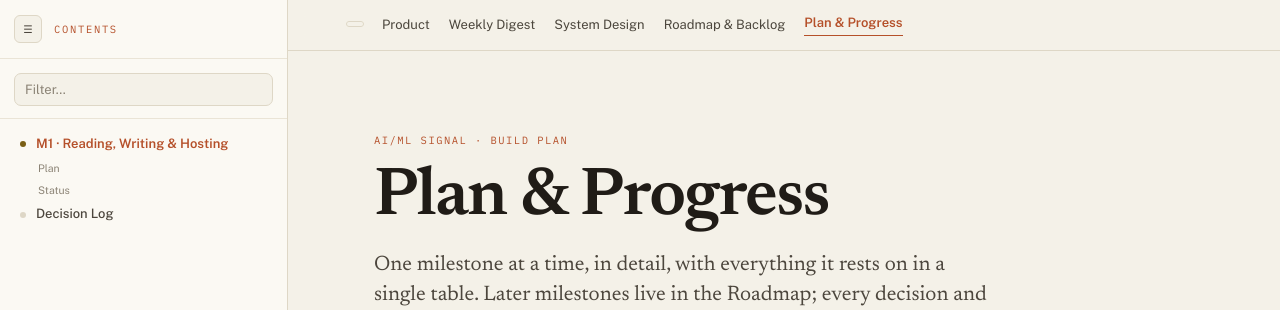
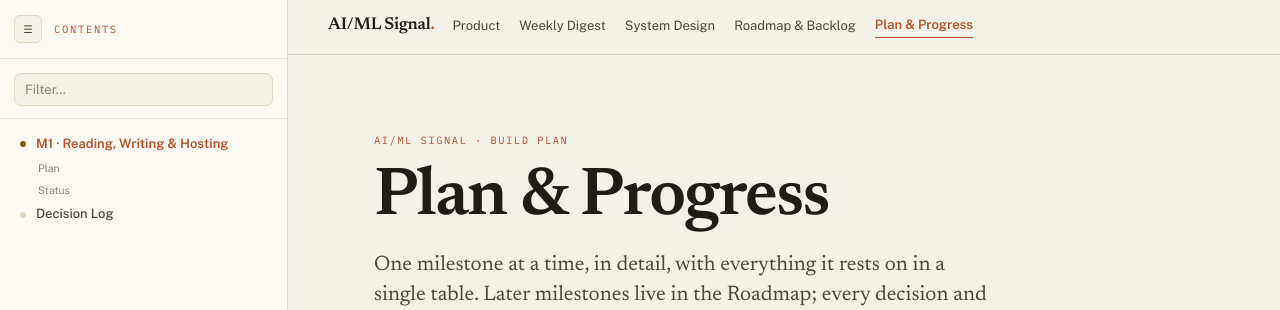
Before and after one commit to varun-sridharan/aiml-signal-system, a FastAPI app: page /plan in a window 1280 px wide. Shown: the top 310 px of the page. Run offline with FastAPI, Linux system fonts and the light colour scheme; some web fonts are replaced.

Commit message:
Re-extract /plan's template for the new header contract
The committed template read site.headerTitle and site.headerNote, which the header
contract deleted, so /plan was rendering an empty serif slot and an empty bordered
pill where the page title and descriptor used to be. Jinja renders an undefined key
as an empty string, which is why the page still returned 200 with the right progress
and nothing looked wrong to a status check.

The header now binds to the contract: site.header.wordmark, site.header.wordmarkAccent
in --accent with no space before it -- the span sits flush against the wordmark, which
is why there is no whitespace between those tags -- and site.header.href on the lockup.
No descriptor pill, no page title. Which page you are on is said once, by nav.current,
and nowhere else.

Design changed only the header. Every id, every data- hook, the .pjust class, the
column percentages (21/25/36/18, measured again rather than reused) and the two style
blocks and the x-dc script are byte-identical to the previous bundle; only the 34 font
UUIDs were regenerated. So the re-extraction is a header swap and nothing more.

Carried forward and re-verified rather than assumed: progress derived from the table
(phases[0].progress no longer exists in the JSON), the four status states with
IN PROGRESS in mustard, the _head.html include for real fonts, and the site.js script
tag -- which a fresh extraction always drops, and whose absence would silently cost
/plan its collapse, filter, scrollspy and progress bar.

Verified in headless Chrome over CDP, because the automated tab is occluded and its
rendering loop is suspended. That browser reports visibilityState visible with both
rAF and IntersectionObserver firing, which finally made the scrollspy testable: across
40 scroll positions, 21 had two sections inside the observer's band at once, and the
topmost won all 21. Exactly one nav item is active on each of the five pages, measured
by computed colour and border rather than by reading the markup.

One divergence left unfixed. DCLogic and site.js style the active ToC entry
differently: the bundle tints it --accent-soft and marks the first section at scroll
zero, while site.js uses colour and weight with no background and marks nothing until a
section enters the band. Whether the active entry earns a background pill is a design
decision, not a bug, so site.js is unchanged.

Co-Authored-By: Claude Opus 5 (1M context) <noreply@anthropic.com>

```diff
--- a/templates/page.html
+++ b/templates/page.html
@@ -11,7 +11,7 @@
   font-style: normal;
   font-weight: 400;
   font-display: swap;
-  src: url("112c32aa-c5fc-4fb8-bf05-bfeca56ebd69") format('woff2');
+  src: url("0e7ecc69-1bd2-4506-b42d-510ccc809c06") format('woff2');
   unicode-range: U+0460-052F, U+1C80-1C8A, U+20B4, U+2DE0-2DFF, U+A640-A69F, U+FE2E-FE2F;
 }
 /* cyrillic */
@@ -20,7 +20,7 @@
   font-style: normal;
   font-weight: 400;
   font-display: swap;
-  src: url("d1ffae90-9ffe-4665-b59c-4b0f00b68a22") format('woff2');
+  src: url("67ea6db4-d9aa-4086-b8cd-80cdd110f2d8") format('woff2');
   unicode-range: U+0301, U+0400-045F, U+0490-0491, U+04B0-04B1, U+2116;
 }
 /* vietnamese */
@@ -29,7 +29,7 @@
   font-style: normal;
   font-weight: 400;
   font-display: swap;
-  src: url("efe9c054-04f7-41ef-96b3-035ef1843fc0") format('woff2');
+  src: url("8737ecf0-7730-444b-97da-e2ec9267b69a") format('woff2');
   unicode-range: U+0102-0103, U+0110-0111, U+0128-0129, U+0168-0169, U+01A0-01A1, U+01AF-01B0, U+0300-0301, U+0303-0304, U+0308-0309, U+0323, U+0329, U+1EA0-1EF9, U+20AB;
 }
 /* latin-ext */
@@ -38,7 +38,7 @@
   font-style: normal;
   font-weight: 400;
   font-display: swap;
-  src: url("6c47500d-2c9e-4ddf-9eab-5c6870020ab4") format('woff2');
+  src: url("e0df184c-b581-4871-91b7-8d5afd124f7a") format('woff2');
   unicode-range: U+0100-02BA, U+02BD-02C5, U+02C7-02CC, U+02CE-02D7, U+02DD-02FF, U+0304, U+0308, U+0329, U+1D00-1DBF, U+1E00-1E9F, U+1EF2-1EFF, U+2020, U+20A0-20AB, U+20AD-20C0, U+2113, U+2C60-2C7F, U+A720-A7FF;
 }
 /* latin */
@@ -47,7 +47,7 @@
   font-style: normal;
   font-weight: 400;
   font-display: swap;
-  src: url("bb1db986-2f5e-4b5c-a4ad-54ed2372b346") format('woff2');
+  src: url("2d961130-2a4c-4c61-aac6-c565d7aa9a42") format('woff2');
   unicode-range: U+0000-00FF, U+0131, U+0152-0153, U+02BB-02BC, U+02C6, U+02DA, U+02DC, U+0304, U+0308, U+0329, U+2000-206F, U+20AC, U+2122, U+2191, U+2193, U+2212, U+2215, U+FEFF, U+FFFD;
 }
 /* cyrillic-ext */
@@ -56,7 +56,7 @@
   font-style: normal;
   font-weight: 500;
   font-display: swap;
-  src: url("81fb0d3d-52f2-4717-a256-15a82b5a605c") format('woff2');
+  src: url("19bab1ec-ffa7-4fa4-bc5f-d8c53d1e36b0") format('woff2');
   unicode-range: U+0460-052F, U+1C80-1C8A, U+20B4, U+2DE0-2DFF, U+A640-A69F, U+FE2E-FE2F;
 }
 /* cyrillic */
@@ -65,7 +65,7 @@
   font-style: normal;
   font-weight: 500;
   font-display: swap;
-  src: url("50d565f4-f7b4-42ab-a4ce-32a0c0bf2157") format('woff2');
+  src: url("d06639e6-0615-4784-8d40-ca417ab7b666") format('woff2');
   unicode-range: U+0301, U+0400-045F, U+0490-0491, U+04B0-04B1, U+2116;
 }
 /* vietnamese */
@@ -74,7 +74,7 @@
   font-style: normal;
   font-weight: 500;
   font-display: swap;
-  src: url("38bf3135-66d6-4140-859f-d189146c4911") format('woff2');
+  src: url("b9e2b435-1968-4f46-88ef-2d506cbe05e6") format('woff2');
   unicode-range: U+0102-0103, U+0110-0111, U+0128-0129, U+0168-0169, U+01A0-01A1, U+01AF-01B0, U+0300-0301, U+0303-0304, U+0308-0309, U+0323, U+0329, U+1EA0-1EF9, U+20AB;
 }
 /* latin-ext */
@@ -83,7 +83,7 @@
   font-style: normal;
   font-weight: 500;
   font-display: swap;
-  src: url("bc19ac09-0599-41bd-b828-3529c0c7f1e1") format('woff2');
+  src: url("0a702927-cfea-4376-bd66-c79f3b8ffc51") format('woff2');
   unicode-range: U+0100-02BA, U+02BD-02C5, U+02C7-02CC, U+02CE-02D7, U+02DD-02FF, U+0304, U+0308, U+0329, U+1D00-1DBF, U+1E00-1E9F, U+1EF2-1EFF, U+2020, U+20A0-20AB, U+20AD-20C0, U+2113, U+2C60-2C7F, U+A720-A7FF;
 }
 /* latin */
@@ -92,7 +92,7 @@
   font-style: normal;
   font-weight: 500;
   font-display: swap;
-  src: url("b567b651-d63c-411c-bbd6-afec4603f91d") format('woff2');
+  src: url("a3c73384-b940-47b9-981b-6d2b7da19719") format('woff2');
   unicode-range: U+0000-00FF, U+0131, U+0152-0153, U+02BB-02BC, U+02C6, U+02DA, U+02DC, U+0304, U+0308, U+0329, U+2000-206F, U+20AC, U+2122, U+2191, U+2193, U+2212, U+2215, U+FEFF, U+FFFD;
 }
 /* vietnamese */
@@ -101,7 +101,7 @@
   font-style: italic;
   font-weight: 400;
   font-display: swap;
-  src: url("7e990167-50f4-4729-8c4d-148246d62f43") format('woff2');
+  src: url("2988c049-906a-48cf-959f-8f0e0c3d3dce") format('woff2');
   unicode-range: U+0102-0103, U+0110-0111, U+0128-0129, U+0168-0169, U+01A0-01A1, U+01AF-01B0, U+0300-0301, U+0303-0304, U+0308-0309, U+0323, U+0329, U+1EA0-1EF9, U+20AB;
 }
 /* latin-ext */
@@ -110,7 +110,7 @@
   font-style: italic;
   font-weight: 400;
   font-display: swap;
-  src: url("81ce57f3-cb52-4f21-927c-8ae4f7bc133c") format('woff2');
+  src: url("71aa760c-dd77-4038-a41b-92fe061566e3") format('woff2');
   unicode-range: U+0100-02BA, U+02BD-02C5, U+02C7-02CC, U+02CE-02D7, U+02DD-02FF, U+0304, U+0308, U+0329, U+1D00-1DBF, U+1E00-1E9F, U+1EF2-1EFF, U+2020, U+20A0-20AB, U+20AD-20C0, U+2113, U+2C60-2C7F, U+A720-A7FF;
 }
 /* latin */
@@ -119,7 +119,7 @@
   font-style: italic;
   font-weight: 400;
   font-display: swap;
-  src: url("4c3d023a-08fd-47cf-a893-3a083dc62b4e") format('woff2');
+  src: url("5a6e0443-cef0-4f72-a0ff-d34c5cd62b59") format('woff2');
   unicode-range: U+0000-00FF, U+0131, U+0152-0153, U+02BB-02BC, U+02C6, U+02DA, U+02DC, U+0304, U+0308, U+0329, U+2000-206F, U+20AC, U+2122, U+2191, U+2193, U+2212, U+2215, U+FEFF, U+FFFD;
 }
 /* vietnamese */
@@ -128,7 +128,7 @@
   font-style: normal;
   font-weight: 400;
   font-display: swap;
-  src: url("b30a93e3-aba2-4439-b896-d84c9791b8b5") format('woff2');
+  src: url("86b2e8f0-a9f7-4c8a-a3eb-9c81248c52f6") format('woff2');
   unicode-range: U+0102-0103, U+0110-0111, U+0128-0129, U+0168-0169, U+01A0-01A1, U+01AF-01B0, U+0300-0301, U+0303-0304, U+0308-0309, U+0323, U+0329, U+1EA0-1EF9, U+20AB;
 }
 /* latin-ext */
@@ -137,7 +137,7 @@
   font-style: normal;
   font-weight: 400;
   font-display: swap;
-  src: url("c79ad6bf-1397-445a-b160-26e56341ccb5") format('woff2');
+  src: url("17e1b50b-82ff-403d-a75b-8555cb8ba608") format('woff2');
   unicode-range: U+0100-02BA, U+02BD-02C5, U+02C7-02CC, U+02CE-02D7, U+02DD-02FF, U+0304, U+0308, U+0329, U+1D00-1DBF, U+1E00-1E9F, U+1EF2-1EFF, U+2020, U+20A0-20AB, U+20AD-20C0, U+2113, U+2C60-2C7F, U+A720-A7FF;
 }
 /* latin */
@@ -146,7 +146,7 @@
   font-style: normal;
   font-weight: 400;
   font-display: swap;
-  src: url("db0f2ca5-4a6b-4771-bc83-d04b68f7ec35") format('woff2');
+  src: url("d3154bc4-b48f-4ac5-920e-638fad2c77b8") format('woff2');
   unicode-range: U+0000-00FF, U+0131, U+0152-0153, U+02BB-02BC, U+02C6, U+02DA, U+02DC, U+0304, U+0308, U+0329, U+2000-206F, U+20AC, U+2122, U+2191, U+2193, U+2212, U+2215, U+FEFF, U+FFFD;
 }
 /* vietnamese */
@@ -155,7 +155,7 @@
   font-style: normal;
   font-weight: 500;
   font-display: swap;
-  src: url("b30a93e3-aba2-4439-b896-d84c9791b8b5") format('woff2');
+  src: url("86b2e8f0-a9f7-4c8a-a3eb-9c81248c52f6") format('woff2');
   unicode-range: U+0102-0103, U+0110-0111, U+0128-0129, U+0168-0169, U+01A0-01A1, U+01AF-01B0, U+0300-0301, U+0303-0304, U+0308-0309, U+0323, U+0329, U+1EA0-1EF9, U+20AB;
 }
 /* latin-ext */
@@ -164,7 +164,7 @@
   font-style: normal;
   font-weight: 500;
   font-display: swap;
-  src: url("c79ad6bf-1397-445a-b160-26e56341ccb5") format('woff2');
+  src: url("17e1b50b-82ff-403d-a75b-8555cb8ba608") format('woff2');
   unicode-range: U+0100-02BA, U+02BD-02C5, U+02C7-02CC, U+02CE-02D7, U+02DD-02FF, U+0304, U+0308, U+0329, U+1D00-1DBF, U+1E00-1E9F, U+1EF2-1EFF, U+2020, U+20A0-20AB, U+20AD-20C0, U+2113, U+2C60-2C7F, U+A720-A7FF;
 }
 /* latin */
@@ -173,7 +173,7 @@
   font-style: normal;
   font-weight: 500;
   font-display: swap;
-  src: url("db0f2ca5-4a6b-4771-bc83-d04b68f7ec35") format('woff2');
+  src: url("d3154bc4-b48f-4ac5-920e-638fad2c77b8") format('woff2');
   unicode-range: U+0000-00FF, U+0131, U+0152-0153, U+02BB-02BC, U+02C6, U+02DA, U+02DC, U+0304, U+0308, U+0329, U+2000-206F, U+20AC, U+2122, U+2191, U+2193, U+2212, U+2215, U+FEFF, U+FFFD;
 }
 /* vietnamese */
@@ -182,7 +182,7 @@
   font-style: normal;
   font-weight: 600;
   font-display: swap;
-  src: url("b30a93e3-aba2-4439-b896-d84c9791b8b5") format('woff2');
+  src: url("86b2e8f0-a9f7-4c8a-a3eb-9c81248c52f6") format('woff2');
   unicode-range: U+0102-0103, U+0110-0111, U+0128-0129, U+0168-0169, U+01A0-01A1, U+01AF-01B0, U+0300-0301, U+0303-0304, U+0308-0309, U+0323, U+0329, U+1EA0-1EF9, U+20AB;
 }
 /* latin-ext */
@@ -191,7 +191,7 @@
   font-style: normal;
   font-weight: 600;
   font-display: swap;
-  src: url("c79ad6bf-1397-445a-b160-26e56341ccb5") format('woff2');
+  src: url("17e1b50b-82ff-403d-a75b-8555cb8ba608") format('woff2');
   unicode-range: U+0100-02BA, U+02BD-02C5, U+02C7-02CC, U+02CE-02D7, U+02DD-02FF, U+0304, U+0308, U+0329, U+1D00-1DBF, U+1E00-1E9F, U+1EF2-1EFF, U+2020, U+20A0-20AB, U+20AD-20C0, U+2113, U+2C60-2C7F, U+A720-A7FF;
 }
 /* latin */
@@ -200,7 +200,7 @@
   font-style: normal;
   font-weight: 600;
   font-display: swap;
-  src: url("db0f2ca5-4a6b-4771-bc83-d04b68f7ec35") format('woff2');
+  src: url("d3154bc4-b48f-4ac5-920e-638fad2c77b8") format('woff2');
   unicode-range: U+0000-00FF, U+0131, U+0152-0153, U+02BB-02BC, U+02C6, U+02DA, U+02DC, U+0304, U+0308, U+0329, U+2000-206F, U+20AC, U+2122, U+2191, U+2193, U+2212, U+2215, U+FEFF, U+FFFD;
 }
 /* vietnamese */
@@ -209,7 +209,7 @@
   font-style: normal;
   font-weight: 400;
   font-display: swap;
-  src: url("3cbe015f-33c5-4c49-a138-c11fc8e5decf") format('woff2');
+  src: url("2b0e4410-e6f2-493c-9d85-a492f3aade28") format('woff2');
   unicode-range: U+0102-0103, U+0110-0111, U+0128-0129, U+0168-0169, U+01A0-01A1, U+01AF-01B0, U+0300-0301, U+0303-0304, U+0308-0309, U+0323, U+0329, U+1EA0-1EF9, U+20AB;
 }
 /* latin-ext */
@@ -218,7 +218,7 @@
   font-style: normal;
   font-weight: 400;
   font-display: swap;
-  src: url("4dd3d017-4a1a-4795-995e-29152753347d") format('woff2');
+  src: url("781549d3-505e-4d40-b5b2-639a751e506f") format('woff2');
   unicode-range: U+0100-02BA, U+02BD-02C5, U+02C7-02CC, U+02CE-02D7, U+02DD-02FF, U+0304, U+0308, U+0329, U+1D00-1DBF, U+1E00-1E9F, U+1EF2-1EFF, U+2020, U+20A0-20AB, U+20AD-20C0, U+2113, U+2C60-2C7F, U+A720-A7FF;
 }
 /* latin */
@@ -227,7 +227,7 @@
   font-style: normal;
   font-weight: 400;
   font-display: swap;
-  src: url("293f5d73-38f8-48d7-931a-cbbaa664c88e") format('woff2');
+  src: url("f7db7647-b8cf-4ef9-81d3-62cb49a2b652") format('woff2');
   unicode-range: U+0000-00FF, U+0131, U+0152-0153, U+02BB-02BC, U+02C6, U+02DA, U+02DC, U+0304, U+0308, U+0329, U+2000-206F, U+20AC, U+2122, U+2191, U+2193, U+2212, U+2215, U+FEFF, U+FFFD;
 }
 /* vietnamese */
@@ -236,7 +236,7 @@
   font-style: normal;
   font-weight: 500;
   font-display: swap;
-  src: url("3cbe015f-33c5-4c49-a138-c11fc8e5decf") format('woff2');
+  src: url("2b0e4410-e6f2-493c-9d85-a492f3aade28") format('woff2');
   unicode-range: U+0102-0103, U+0110-0111, U+0128-0129, U+0168-0169, U+01A0-01A1, U+01AF-01B0, U+0300-0301, U+0303-0304, U+0308-0309, U+0323, U+0329, U+1EA0-1EF9, U+20AB;
 }
 /* latin-ext */
@@ -245,7 +245,7 @@
   font-style: normal;
   font-weight: 500;
   font-display: swap;
-  src: url("4dd3d017-4a1a-4795-995e-29152753347d") format('woff2');
+  src: url("781549d3-505e-4d40-b5b2-639a751e506f") format('woff2');
   unicode-range: U+0100-02BA, U+02BD-02C5, U+02C7-02CC, U+02CE-02D7, U+02DD-02FF, U+0304, U+0308, U+0329, U+1D00-1DBF, U+1E00-1E9F, U+1EF2-1EFF, U+2020, U+20A0-20AB, U+20AD-20C0, U+2113, U+2C60-2C7F, U+A720-A7FF;
 }
 /* latin */
@@ -254,7 +254,7 @@
   font-style: normal;
   font-weight: 500;
   font-display: swap;
-  src: url("293f5d73-38f8-48d7-931a-cbbaa664c88e") format('woff2');
+  src: url("f7db7647-b8cf-4ef9-81d3-62cb49a2b652") format('woff2');
   unicode-range: U+0000-00FF, U+0131, U+0152-0153, U+02BB-02BC, U+02C6, U+02DA, U+02DC, U+0304, U+0308, U+0329, U+2000-206F, U+20AC, U+2122, U+2191, U+2193, U+2212, U+2215, U+FEFF, U+FFFD;
 }
 /* vietnamese */
@@ -263,7 +263,7 @@
   font-style: normal;
   font-weight: 600;
   font-display: swap;
-  src: url("3cbe015f-33c5-4c49-a138-c11fc8e5decf") format('woff2');
+  src: url("2b0e4410-e6f2-493c-9d85-a492f3aade28") format('woff2');
   unicode-range: U+0102-0103, U+0110-0111, U+0128-0129, U+0168-0169, U+01A0-01A1, U+01AF-01B0, U+0300-0301, U+0303-0304, U+0308-0309, U+0323, U+0329, U+1EA0-1EF9, U+20AB;
 }
 /* latin-ext */
@@ -272,7 +272,7 @@
   font-style: normal;
   font-weight: 600;
   font-display: swap;
-  src: url("4dd3d017-4a1a-4795-995e-29152753347d") format('woff2');
+  src: url("781549d3-505e-4d40-b5b2-639a751e506f") format('woff2');
   unicode-range: U+0100-02BA, U+02BD-02C5, U+02C7-02CC, U+02CE-02D7, U+02DD-02FF, U+0304, U+0308, U+0329, U+1D00-1DBF, U+1E00-1E9F, U+1EF2-1EFF, U+2020, U+20A0-20AB, U+20AD-20C0, U+2113, U+2C60-2C7F, U+A720-A7FF;
 }
 /* latin */
@@ -281,7 +281,7 @@
   font-style: normal;
   font-weight: 600;
   font-display: swap;
-  src: url("293f5d73-38f8-48d7-931a-cbbaa664c88e") format('woff2');
+  src: url("f7db7647-b8cf-4ef9-81d3-62cb49a2b652") format('woff2');
   unicode-range: U+0000-00FF, U+0131, U+0152-0153, U+02BB-02BC, U+02C6, U+02DA, U+02DC, U+0304, U+0308, U+0329, U+2000-206F, U+20AC, U+2122, U+2191, U+2193, U+2212, U+2215, U+FEFF, U+FFFD;
 }
 /* vietnamese */
@@ -290,7 +290,7 @@
   font-style: normal;
   font-weight: 700;
   font-display: swap;
-  src: url("3cbe015f-33c5-4c49-a138-c11fc8e5decf") format('woff2');
+  src: url("2b0e4410-e6f2-493c-9d85-a492f3aade28") format('woff2');
   unicode-range: U+0102-0103, U+0110-0111, U+0128-0129, U+0168-0169, U+01A0-01A1, U+01AF-01B0, U+0300-0301, U+0303-0304, U+0308-0309, U+0323, U+0329, U+1EA0-1EF9, U+20AB;
 }
 /* latin-ext */
@@ -299,7 +299,7 @@
   font-style: normal;
   font-weight: 700;
   font-display: swap;
-  src: url("4dd3d017-4a1a-4795-995e-29152753347d") format('woff2');
+  src: url("781549d3-505e-4d40-b5b2-639a751e506f") format('woff2');
   unicode-range: U+0100-02BA, U+02BD-02C5, U+02C7-02CC, U+02CE-02D7, U+02DD-02FF, U+0304, U+0308, U+0329, U+1D00-1DBF, U+1E00-1E9F, U+1EF2-1EFF, U+2020, U+20A0-20AB, U+20AD-20C0, U+2113, U+2C60-2C7F, U+A720-A7FF;
 }
 /* latin */
@@ -308,7 +308,7 @@
   font-style: normal;
   font-weight: 700;
   font-display: swap;
-  src: url("293f5d73-38f8-48d7-931a-cbbaa664c88e") format('woff2');
+  src: url("f7db7647-b8cf-4ef9-81d3-62cb49a2b652") format('woff2');
   unicode-range: U+0000-00FF, U+0131, U+0152-0153, U+02BB-02BC, U+02C6, U+02DA, U+02DC, U+0304, U+0308, U+0329, U+2000-206F, U+20AC, U+2122, U+2191, U+2193, U+2212, U+2215, U+FEFF, U+FFFD;
 }
 </style>
@@ -351,7 +351,8 @@
 </head>
 <body>
 {#
-  Progress is DERIVED here, never read from phase.progress. A row counts as complete
+  Progress is DERIVED here. phases[0].progress no longer exists in the JSON at all --
+  it was deleted once this template began computing its own. A row counts as complete
   when its last cell contains "DONE"; "TO DO" does not match.
 #}
 {%- set phase = phases[0] %}
@@ -380,16 +381,23 @@
           </div>
   </aside>
 
+  {#
+    THE HEADER IS THE SAME LOCKUP ON ALL FIVE PAGES. It carries the site name, never the
+    page name: wordmark + wordmarkAccent render as one anchor in the serif face with the
+    accent character in --accent and NO space before it, which is why the span sits flush
+    against the wordmark with no whitespace between the tags. There is no descriptor pill
+    and no page title here. Which page you are on is said once, by nav.current, and
+    nowhere else.
+  #}
   <header style="position:fixed;top:0;left:var(--rail);right:0;z-index:20;background:rgba(244,241,232,.93);backdrop-filter:blur(8px);border-bottom:1px solid var(--rule);transition:left .22s ease">
     <div style="padding:12px 40px;display:flex;align-items:center;gap:10px 18px;flex-wrap:wrap">
-      <div style="font-family:var(--serif);font-size:var(--fs-body);font-weight:600;letter-spacing:-.01em;flex:none;white-space:nowrap">{{ site.headerTitle }}</div>
-      <div style="font-family:var(--mono);font-size:var(--fs-micro);letter-spacing:.12em;text-transform:uppercase;color:var(--faint);border:1px solid var(--rule);border-radius:3px;padding:2px 8px;flex:none;white-space:nowrap">{{ site.headerNote }}</div>
+      <a href="{{ site.header.href }}" style="font-family:var(--serif);font-size:var(--fs-body);font-weight:600;letter-spacing:-.012em;color:var(--ink);text-decoration:none;flex:none;white-space:nowrap">{{ site.header.wordmark }}<span style="color:var(--accent)">{{ site.header.wordmarkAccent }}</span></a>
       <div style="display:flex;align-items:center;gap:10px 19px;flex-wrap:wrap;font-size:var(--fs-small);min-width:0">
         {%- for item in nav['items'] %}
         {%- if item.label == nav.current %}
         <span aria-current="page" style="color:var(--accent);font-weight:600;border-bottom:1.5px solid var(--accent);padding-bottom:2px">{{ item.label | safe }}</span>
         {%- else %}
-        <a href="{{ item.href }}" style="color:var(--soft)">{{ item.label | safe }}</a>
+        <a href="{{ item.href }}" style="color:var(--soft);text-decoration:none;border-bottom:0">{{ item.label | safe }}</a>
         {%- endif %}
         {%- endfor %}
       </div>
@@ -658,7 +666,9 @@ class Component extends DCLogic {
   because it is the record of what the design intended each hook to do -- and site.js
   reads accentColor back out of its data-props attribute.
 
-  This is the script that actually runs. It drives the same hooks in plain JS.
+  This is the script that actually runs. A fresh extraction from a regenerated bundle
+  will not contain it; it has to be re-added every time, or /plan silently loses its
+  collapse, filter, scrollspy and progress bar.
 #}
 <script src="/static/site.js" defer></script>
 </body>
```
